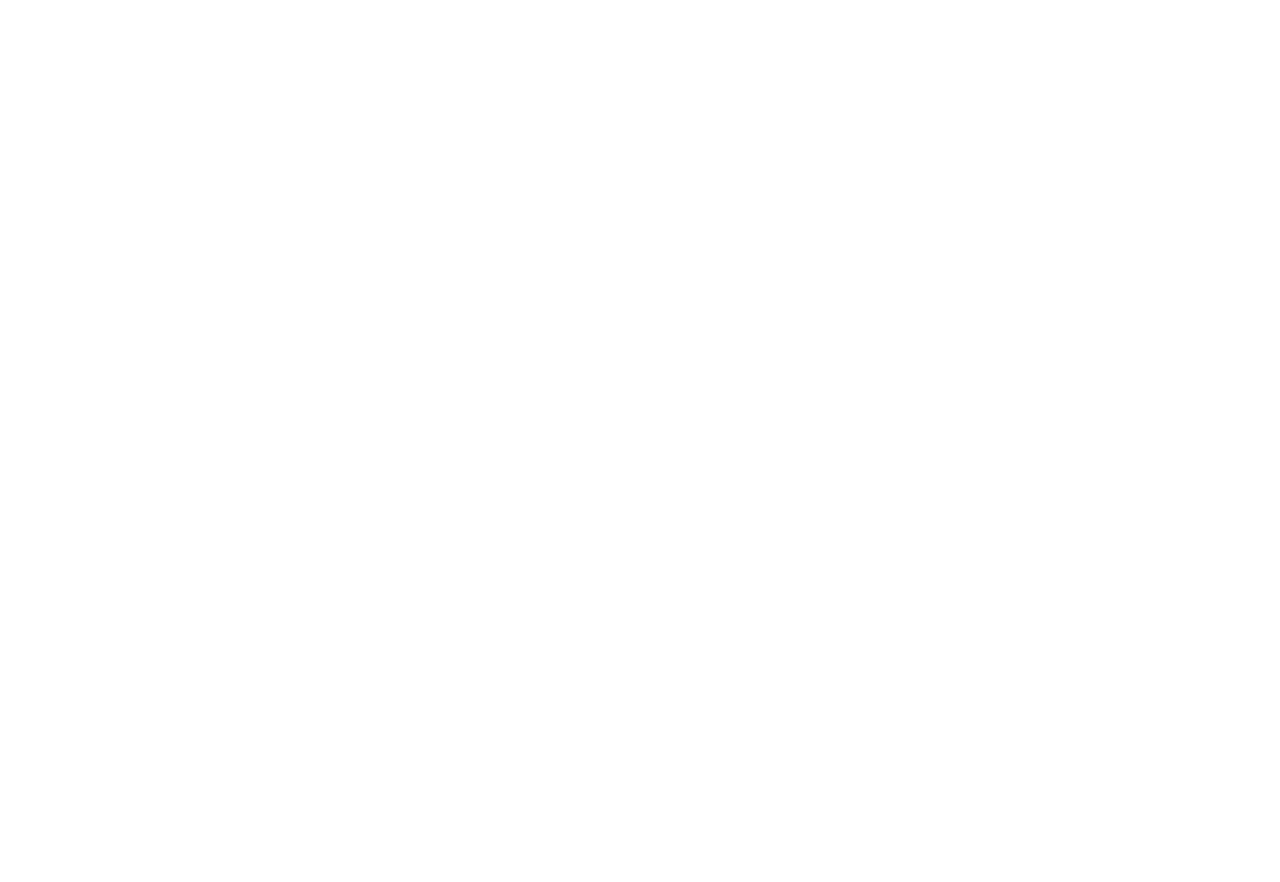
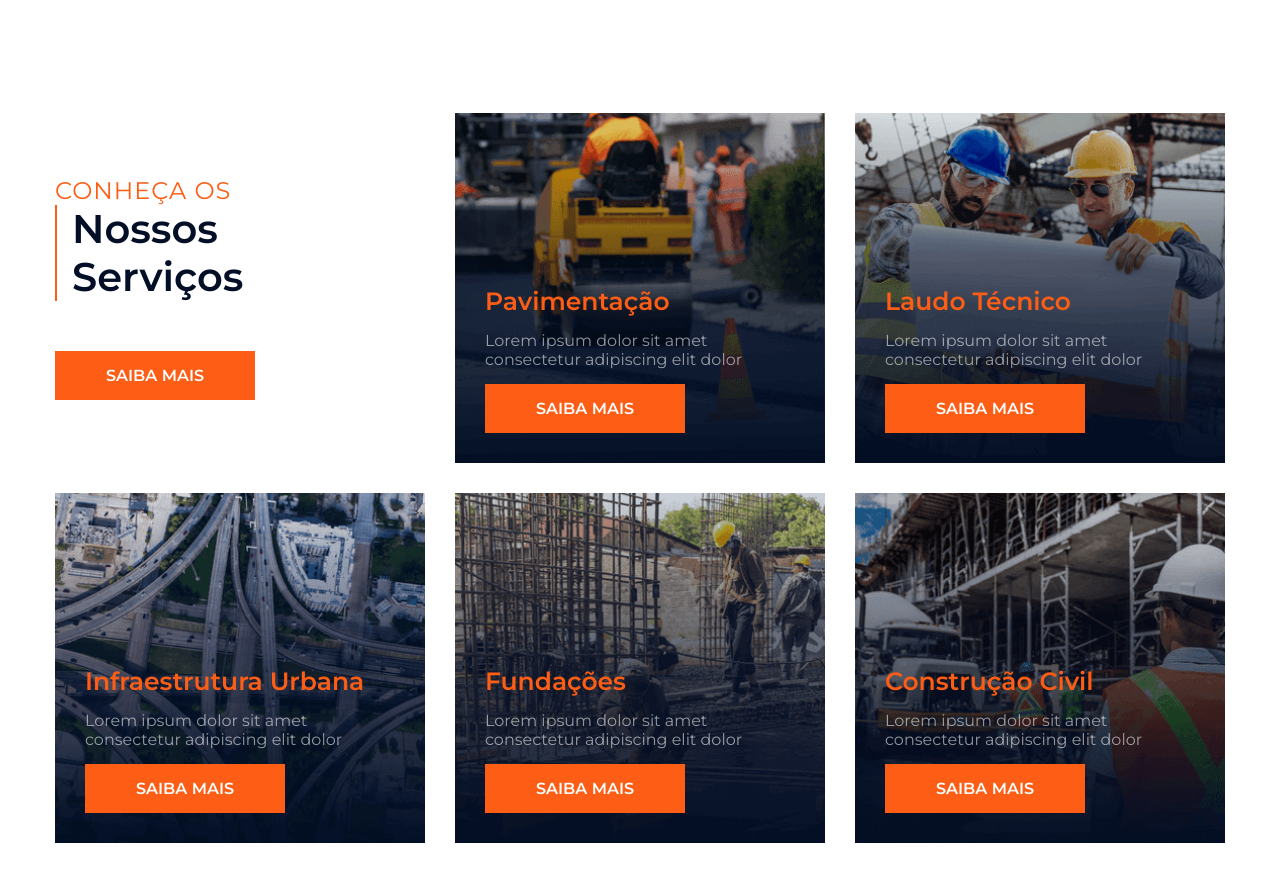
Before and after one commit to MoreiraAlex/WPEngenharia, a Next.js app: page / in a window 1280 px wide. Shown: the part 1652-2534 px from the top of the page. Before the commit the page ends 1650 px from the top, so only its background shows below. Built offline with nearby package versions, Linux system fonts and the light colour scheme.

Commit message:
Seção de services da pagina home

```diff
--- /dev/null
+++ b/src/components/cardService.js
@@ -0,0 +1,25 @@
+import styles from '../styles/components/cardService.module.css'
+
+import Button from './button'
+
+export default function CardService({img, title, span}) {
+  return (
+    <section className={styles.card}>
+        <section style={{backgroundImage: `url(${img.src})`}}>
+            <h3>{title}</h3>
+            <span>{span}</span>
+            <Button
+                fontSize='16px'
+                color='#ffff'
+                backgroundColor='#fd5d14'
+                padding='15px 40px'
+                border={false}
+                hover={false}
+            >
+                Saiba mais
+            </Button>
+        </section>
+
+    </section>
+  )
+}
--- a/src/pages/index.js
+++ b/src/pages/index.js
@@ -4,13 +4,21 @@
 
 import BannerHome from '../components/bannerHome'
 import CardHome from '../components/cardHome'
+import Title from '../components/title'
+import Button from '../components/button'
+import CardService from '../components/cardService'
 
 import icone1 from '../assets/Icones/atendimentoPersonalizado.svg'
 import icone2 from '../assets/Icones/profissionaisQualificados.svg'
 import icone3 from '../assets/Icones/tecnologiaPonta.svg'
+
 import about from '../assets/Páginas/HOME/ResumoSobre.jpg'
-import Title from '../components/title'
-import Button from '../components/button'
+
+import service01 from '../assets/Páginas/HOME/Serviços/Pavimentação.png'
+import service02 from '../assets/Páginas/HOME/Serviços/LaudoTécnico.png'
+import service03 from '../assets/Páginas/HOME/Serviços/InfraestruturaUrbana.png'
+import service04 from '../assets/Páginas/HOME/Serviços/Fundações.png'
+import service05 from '../assets/Páginas/HOME/Serviços/Construção.png'
 
 export default function Home() {
   return (
@@ -73,6 +81,55 @@
           </section>
         </section>
       </section>
+      <section className={styles.services}>
+        <section>
+          <section>
+            <Title
+              title='Nossos Serviços'
+              span='Conheça os'
+              h={2}
+              border={true}
+              color='#030f27'
+            />
+            <Button
+              fontSize='16px'
+              color='#ffff'
+              backgroundColor='#fd5d14'
+              padding='15px 40px'
+              border={false}
+              hover={false}
+            >
+              Saiba mais
+            </Button>
+          </section>
+          <CardService
+            img={service01}
+            title='Pavimentação'
+            span='Lorem ipsum dolor sit amet consectetur adipiscing elit dolor'
+          />
+          <CardService
+            img={service02}
+            title='Laudo Técnico'
+            span='Lorem ipsum dolor sit amet consectetur adipiscing elit dolor'
+          />
+          <CardService
+            img={service03}
+            title='Infraestrutura Urbana'
+            span='Lorem ipsum dolor sit amet consectetur adipiscing elit dolor'
+          />
+          <CardService
+            img={service04}
+            title='Fundações'
+            span='Lorem ipsum dolor sit amet consectetur adipiscing elit dolor'
+          />
+          <CardService
+            img={service05}
+            title='Construção Civil'
+            span='Lorem ipsum dolor sit amet consectetur adipiscing elit dolor'
+          />
+
+        </section>
+      </section>
     </>
   )
 }
--- /dev/null
+++ b/src/styles/components/cardService.module.css
@@ -0,0 +1,34 @@
+.card {
+    overflow: hidden;
+    height: 350px;
+    width: 33vw;
+    margin: 15px;
+}
+
+.card > section {
+    height: 100%;
+    background-position: center;
+    background-size: cover;
+    background-repeat: no-repeat;
+    display: flex;
+    flex-direction: column;
+    align-items: flex-start;
+    justify-content: end;
+    gap: 15px;
+    padding: 30px;
+    transition: all 700ms ease-out;
+}
+
+.card > section:hover {
+    transform: scale(1.05);
+    cursor: pointer;
+}
+
+.card > section > h3 {
+    font-size: 25px;
+    color: var(--color-primary);
+}
+
+.card > section > span {
+    color: var(--white-custom);
+}
--- a/src/styles/pages/home.module.css
+++ b/src/styles/pages/home.module.css
@@ -71,6 +71,39 @@
 }
 
 
+/*======================================
+SERVICES
+======================================*/
+
+.services {
+    padding: 100px 5px;
+}
+
+.services > section {
+    margin: 0 auto;
+    max-width: 1200px;
+    display: flex;
+    align-items: center;
+    flex-wrap: wrap;
+}
+
+.services > section > section:first-of-type {
+    margin: 15px;
+    padding-right: 50px;
+    display: flex;
+    flex-direction: column;
+    align-items: flex-start;
+    justify-content: center;
+    gap: 50px;
+}
+
+.services > section > section {
+    width: 30%;
+    min-width: 280px;
+    flex-grow: 1;
+}
+
+
 
 @media (max-width: 768px) {
 
@@ -84,6 +117,10 @@
 
     .about{
         padding-bottom: 80px;
+    }
+
+    .services {
+        padding: 80px 5px;
     }
 }
 
@@ -129,4 +166,21 @@
         padding: 0 15px;
         padding-bottom: 60px;
     }
+
+    .about > section > section > section:last-of-type > p{
+        font-size: 14px;
+    }
+
+    .services {
+        padding: 60px 5px;
+    }
+
+    .services > section > section:first-of-type {
+        gap: 25px;
+        padding-right: 0;
+    }
+
+    .services > section > section:first-of-type > button {
+        align-self: center;
+    }
 }
```
Also changed, not shown: src/assets/Páginas/HOME/Serviços/InfraestruturaUrbana.png (renamed from src/assets/Páginas/HOME/Serviços/Infraestrutura Urbana.png), src/assets/Páginas/HOME/Serviços/LaudoTécnico.png (renamed from src/assets/Páginas/HOME/Serviços/Laudo Técnico.png).
